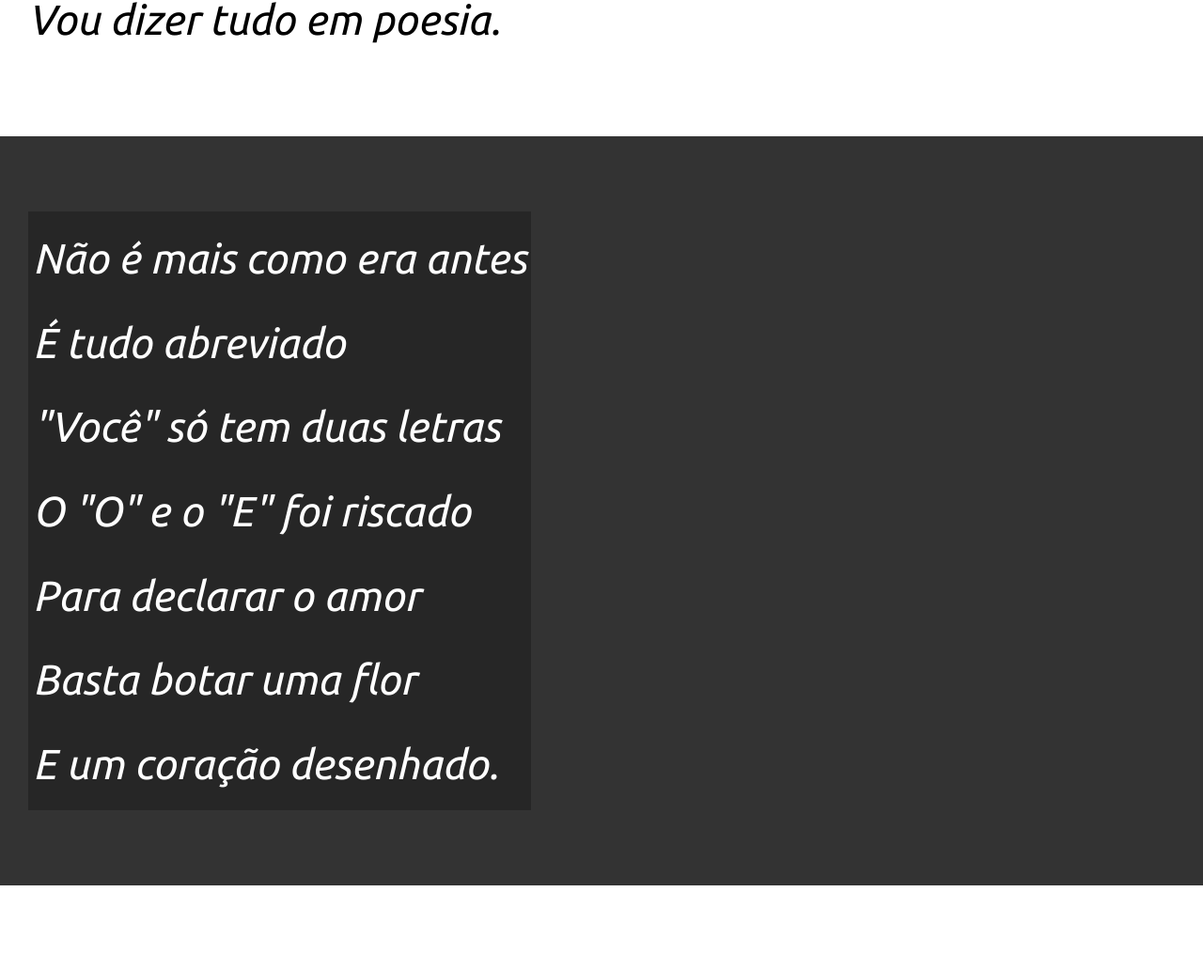
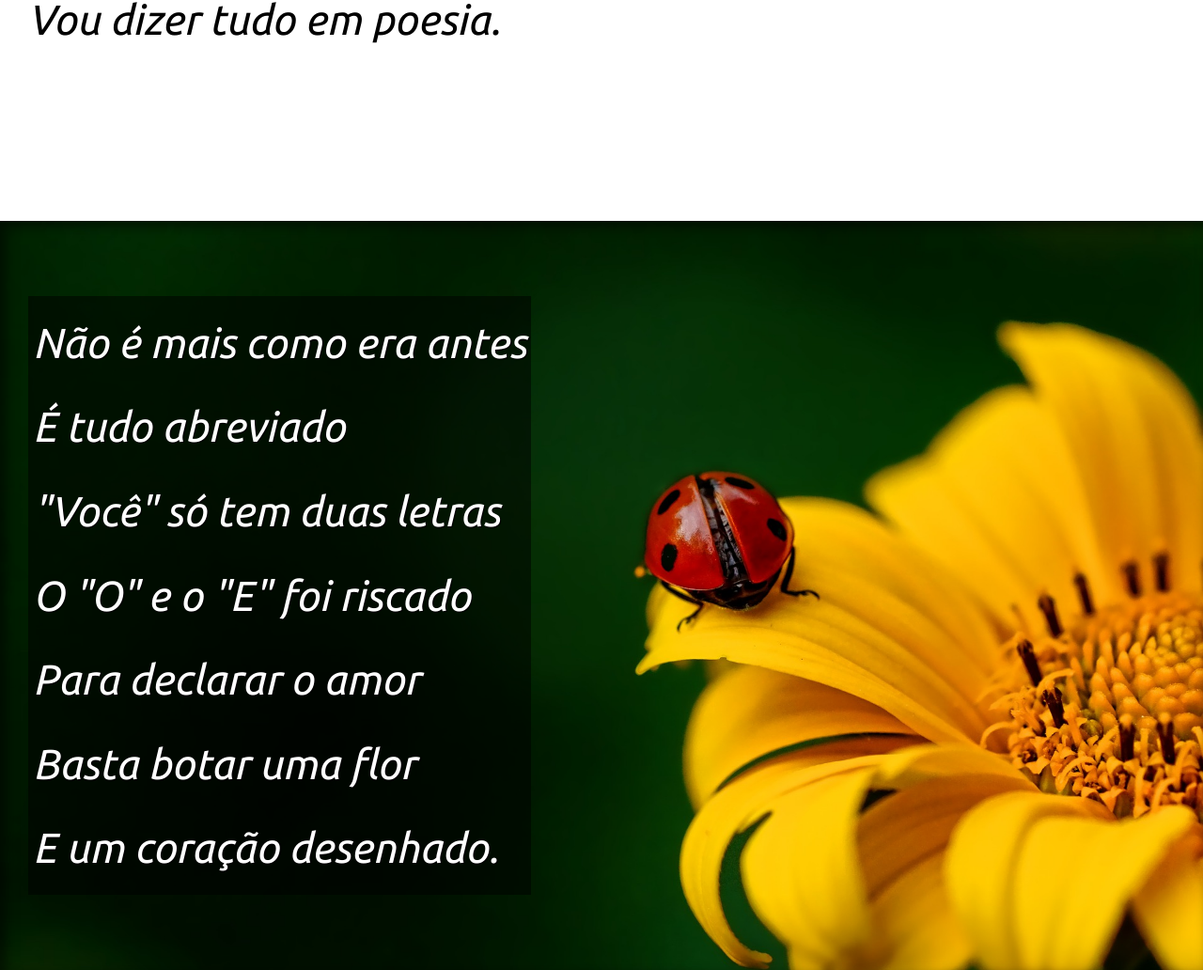
Before and after one commit to luciendelalves/html-css, a plain HTML site: page exercícios/desafios/desafio012/index.html in a window 1280 px wide. Shown: the part 869-1901 px from the top of the page at 94% size. Drawn offline with Linux system fonts and the light colour scheme.

Commit message:
atualizações

```diff
--- a/exercícios/desafios/desafio012/estilo/style.css
+++ b/exercícios/desafios/desafio012/estilo/style.css
@@ -61,6 +61,10 @@ section {
     font-size: 3.5vw;
 }
 
+section > p {
+    padding-bottom: 2em;
+}
+
 section.normal {
     background-color: white;
     color: black;
@@ -69,13 +73,27 @@ section.normal {
 section.imagem {
     background-color: rgb(51, 51, 51);
     color: white;
+    box-shadow: inset 6px 6px 13px 0px rgba(0, 0, 0, 0.553);
+    background-attachment: fixed;
 }
 
 section.imagem > p {
     display: inline-block;
     padding: 5px;
-    background-color: rgb(0, 0, 0, 0.253);
+    background-color: rgba(0, 0, 0, 0.512);
+    text-shadow: 1px 1px 0px black;
+}
 
+section#img01 {
+    background-image: url(../imagens/background001.jpg);
+    background-position: right center;
+    background-size: cover;
+}
+
+section#img02 {
+    background-image: url(../imagens/background002.jpg);
+    background-position: ;
+    background-size: cover;
 }
 
 footer {
--- a/exercícios/desafios/desafio012/index.html
+++ b/exercícios/desafios/desafio012/index.html
@@ -26,7 +26,7 @@
     </section>
 
 
-    <section class="imagem">
+    <section class="imagem" id="img01">
         <p>
             Não é mais como era antes <br>
             É tudo abreviado <br>
@@ -60,7 +60,7 @@
     </section>
 
 
-    <section class="imagem">
+    <section class="imagem" id="img02">
         <p>
             Tenho saudade das cartas <br>
             Escritas com a própria mão <br>
```
